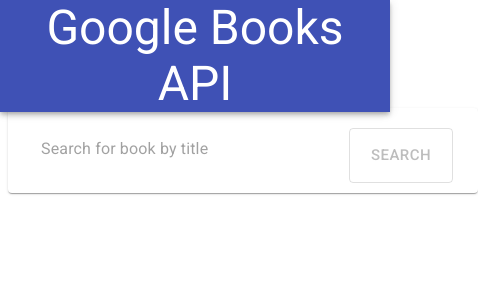
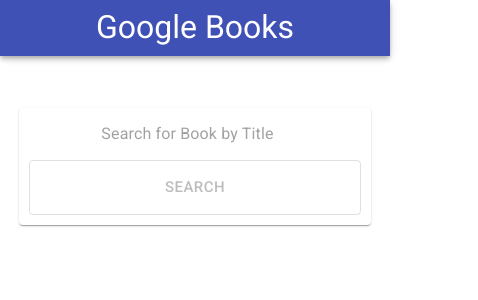
Before and after one commit to LaSkilzs/Google-Book-App, a React (Create React App) app in the folder bookapp/: page / in a window 390 px wide. Shown: the top 300 px of the page, 478 px wide, since content can reach past the window. Built offline with nearby package versions, Linux system fonts and the light colour scheme.

Commit message:
completed mobile readiness for ui design

```diff
--- a/bookapp/src/components/Header.js
+++ b/bookapp/src/components/Header.js
@@ -1,15 +1,40 @@
 import React from "react";
 import { AppBar, Toolbar, Typography } from "@material-ui/core";
+import { createMuiTheme, MuiThemeProvider } from "@material-ui/core/styles";
+import createBreakpoints from "@material-ui/core/styles/createBreakpoints";
+
+function pxToRem(value) {
+  return `${value / 16}rem`;
+}
+
+const breakpoints = createBreakpoints({});
+const theme = createMuiTheme({
+  breakpoints,
+  overrides: {
+    MuiTypography: {
+      h3: {
+        fontSize: pxToRem(32),
+        margin: "auto",
+        [breakpoints.up("sm")]: {
+          fontSize: pxToRem(48),
+          margin: 0
+        }
+      }
+    }
+  }
+});
 
 const Header = props => {
   return (
+    <MuiThemeProvider theme={theme}>
       <AppBar position="fixed" color="primary" style={{ marginBottom: 10 }}>
         <Toolbar>
           <Typography variant="h3" color="inherit">
-          Google Books API
+            Google Books
           </Typography>
         </Toolbar>
       </AppBar>
+    </MuiThemeProvider>
   );
 };
 
--- a/bookapp/src/containers/App.js
+++ b/bookapp/src/containers/App.js
@@ -6,7 +6,7 @@
 class App extends React.Component {
   render() {
     return (
-      <div className="App">
+      <div className="App" style={{ background: "fixed" }}>
         <Header />
         <Dashboard />
       </div>
--- a/bookapp/src/containers/Books.js
+++ b/bookapp/src/containers/Books.js
@@ -9,6 +9,24 @@
   Link
 } from "@material-ui/core";
 
+import { createMuiTheme, MuiThemeProvider } from "@material-ui/core/styles";
+import createBreakpoints from "@material-ui/core/styles/createBreakpoints";
+
+const breakpoints = createBreakpoints({});
+const theme = createMuiTheme({
+  breakpoints,
+  overrides: {
+    MuiCard: {
+      root: {
+        margin: "auto",
+        [breakpoints.up("sm")]: {
+          margin: 0
+        }
+      }
+    }
+  }
+});
+
 const Books = props => {
   function FormRow() {
     return (
@@ -16,6 +34,7 @@
         {props.bookLists.map(book => {
           return (
             <Grid item xs={12} sm={6} md={4} key={book.infoLink}>
+              <MuiThemeProvider theme={theme}>
                 <Card>
                   {book.authors ? (
                     <CardHeader
@@ -66,6 +85,7 @@
                     </Typography>
                   </CardContent>
                 </Card>
+              </MuiThemeProvider>
             </Grid>
           );
         })}
--- a/bookapp/src/containers/Dashboard.js
+++ b/bookapp/src/containers/Dashboard.js
@@ -7,34 +7,12 @@
   Chip,
   Avatar
 } from "@material-ui/core";
+import { createMuiTheme, MuiThemeProvider } from "@material-ui/core/styles";
+import createBreakpoints from "@material-ui/core/styles/createBreakpoints";
 import InputBase from "@material-ui/core/InputBase";
 import FaceIcon from "@material-ui/icons/Face";
 import API from "../Api";
 import Books from "./Books";
-
-// paper
-// element.style {
-//   padding: 5px;
-//   width: 250px;
-//   margin: 150px auto;
-// }
-
-//button
-// element.style {
-//   margin - top: 10px;
-//   height: 55px;
-// }
-// <style>
-//   .MuiButton-sizeLarge {
-//     padding: 6px 12px;
-//   font-size: 0.9375rem;
-// }
-
-//InputBase
-// element.style {
-//   margin: 8px;
-//   width: 100px;
-// }
 
 class Dashboard extends React.Component {
   constructor(props) {
@@ -122,30 +100,62 @@
 
   render() {
     const { showBooks, errorMessage } = this.state;
+
     const classes = makeStyles(theme => ({
       root: {
         padding: theme.spacing(0)
       }
     }));
 
+    const breakpoints = createBreakpoints({});
+    const theme = createMuiTheme({
+      breakpoints,
+      overrides: {
+        MuiInputBase: {
+          input: {
+            minWidth: "80vw",
+            textAlign: "center",
+            margin: "auto",
+            [breakpoints.up("sm")]: {
+              minWidth: 300,
+              margin: 8
+            }
+          }
+        },
+        MuiButton: {
+          sizeLarge: {
+            width: "100%",
+            [breakpoints.up("sm")]: {
+              width: 0
+            }
+          }
+        },
+        MuiPaper: {
+          rounded: {
+            width: "85vw",
+            [breakpoints.up("sm")]: { width: 450 }
+          }
+        }
+      }
+    });
+
     return (
       <React.Fragment>
         <Grid container spacing={3}>
           <Grid item xs={12}>
+            <MuiThemeProvider theme={theme}>
               <Paper
                 className={classes.root}
                 style={{
                   padding: 10,
                   margin: "auto",
-                marginTop: 100,
-                width: 450
+                  marginTop: 100
                 }}
               >
                 <InputBase
                   type="search"
                   id="filled-full-width"
-                style={{ margin: 8, width: 300 }}
-                placeholder="Search for book by title"
+                  placeholder="Search for Book by Title"
                   variant="filled"
                   value={this.state.query}
                   onChange={e => this.handleSearch(e.target.value)}
@@ -175,6 +185,7 @@
                   />
                 ) : null}
               </Paper>
+            </MuiThemeProvider>
           </Grid>
         </Grid>
         {showBooks ? (
```
Also changed, not shown: 1 other file (tests, documents, lock files or other folders). Lines whose indentation alone changed are shown as unchanged.
